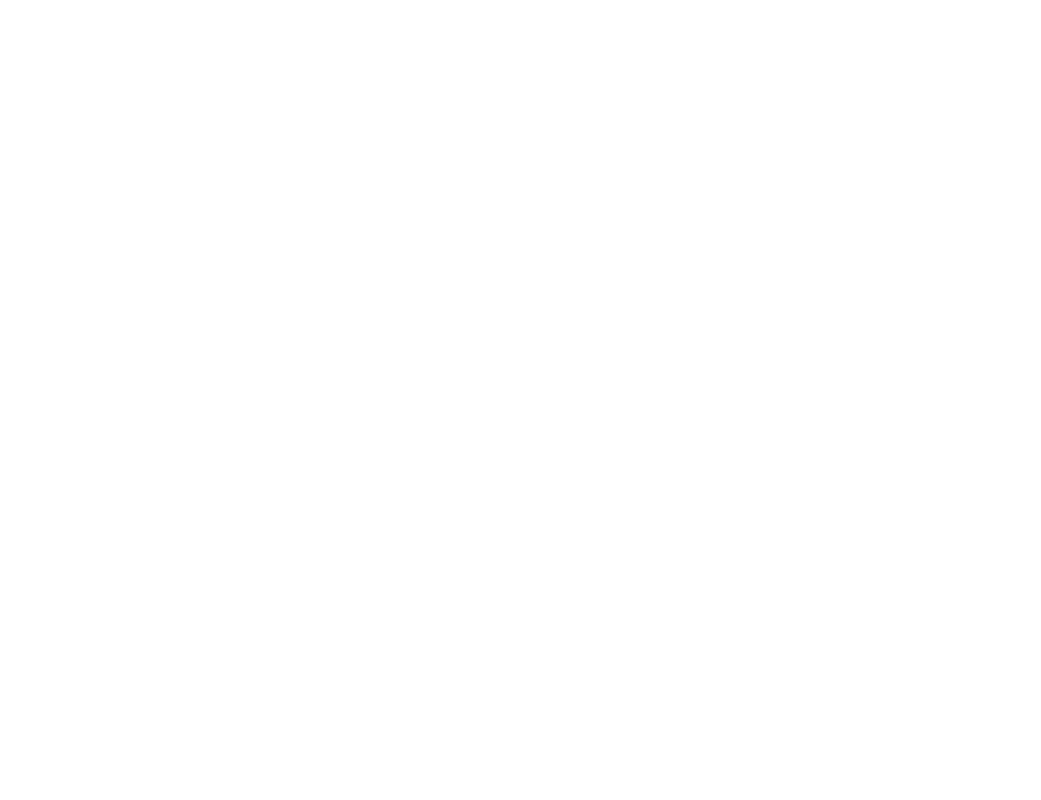
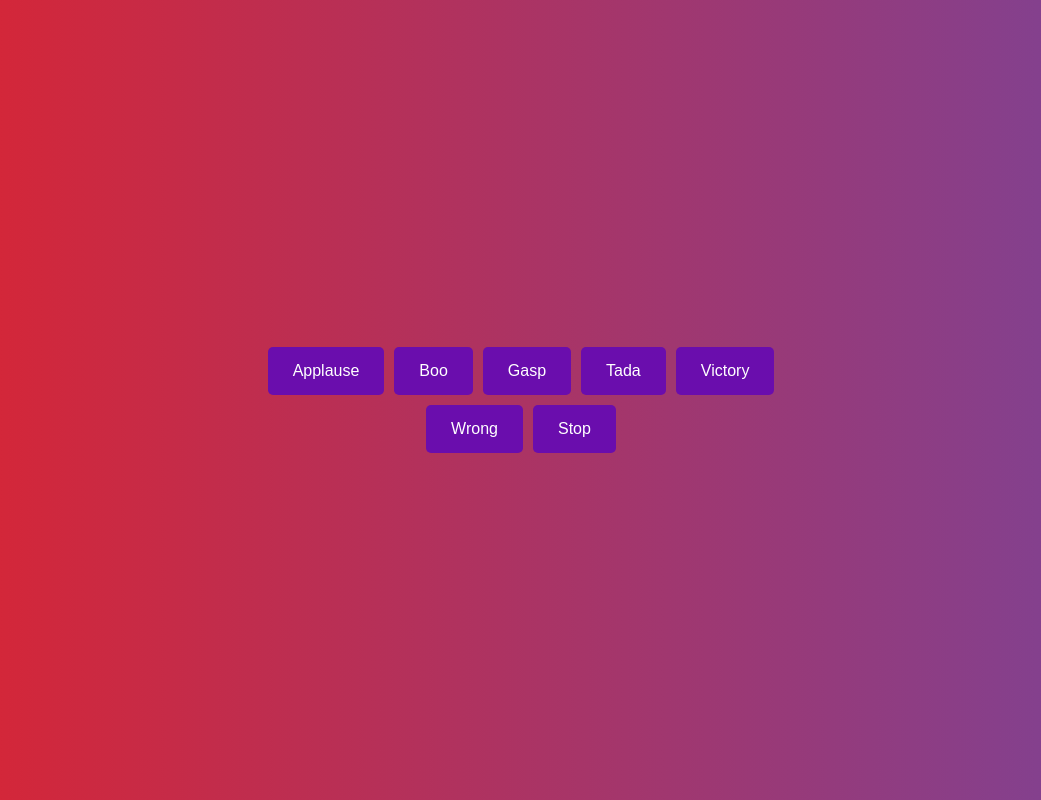
Before and after one commit to acciojob/Soundbar-KarthikKuchu, a website: page main.html in a window 1280 px wide. Shown: the whole page, without its empty margins (119-1160 px from the left). Drawn offline with Linux system fonts and the light colour scheme.

Commit message:
created a submission

```diff
--- a/main.html
+++ b/main.html
@@ -1,16 +1,19 @@
 <!DOCTYPE html>
-
-<html>
-
+<html lang="en">
 <head>
-	<link rel="stylesheet" href="styles.css">
+    <link rel="stylesheet" href="styles.css">
+    <title>Soundbar</title>
 </head>
-
 <body>
-	<!-- the entire body must be written by student -->
-    <script type="text/javascript" src="./script.js">
-</script>
-
+    <div id="buttons">
+        <button class="btn" data-sound="applause">Applause</button>
+        <button class="btn" data-sound="boo">Boo</button>
+        <button class="btn" data-sound="gasp">Gasp</button>
+        <button class="btn" data-sound="tada">Tada</button>
+        <button class="btn" data-sound="victory">Victory</button>
+        <button class="btn" data-sound="wrong">Wrong</button>
+        <button class="stop">Stop</button>
+    </div>
+    <script type="text/javascript" src="./script.js"></script>
 </body>
-
 </html>
--- a/script.js
+++ b/script.js
@@ -1 +1,29 @@
-//your JS code here. If required.
+const sounds = ['applause', 'boo', 'gasp', 'tada', 'victory', 'wrong'];
+
+// Create and store audio objects
+const audioElements = {};
+sounds.forEach(sound => {
+    audioElements[sound] = new Audio(`sounds/${sound}.mp3`);
+});
+
+// Function to stop all currently playing audio
+function stopSongs() {
+    Object.values(audioElements).forEach(audio => {
+        audio.pause();
+        audio.currentTime = 0;
+    });
+}
+
+// Add event listeners to sound buttons
+document.querySelectorAll('.btn').forEach(button => {
+    button.addEventListener('click', () => {
+        stopSongs();
+        const soundType = button.getAttribute('data-sound');
+        if (audioElements[soundType]) {
+            audioElements[soundType].play();
+        }
+    });
+});
+
+// Add event listener to stop button
+document.querySelector('.stop').addEventListener('click', stopSongs);
--- a/styles.css
+++ b/styles.css
@@ -1 +1,33 @@
-/*  your css code here. If applicable */
+body {
+    background-color: #7b4397;
+    background: linear-gradient(to right, #dc2430, #7b4397);
+    font-family: Arial, sans-serif;
+    display: flex;
+    justify-content: center;
+    align-items: center;
+    height: 100vh;
+    margin: 0;
+}
+
+#buttons {
+    display: flex;
+    flex-wrap: wrap;
+    gap: 10px;
+    justify-content: center;
+    max-width: 600px;
+}
+
+.btn, .stop {
+    background-color: #6a0dad;
+    color: white;
+    border: none;
+    padding: 15px 25px;
+    font-size: 16px;
+    border-radius: 5px;
+    cursor: pointer;
+    transition: background-color 0.2s;
+}
+
+.btn:hover, .stop:hover {
+    background-color: #4b0082;
+}
```
